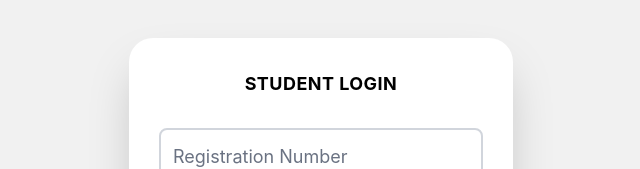
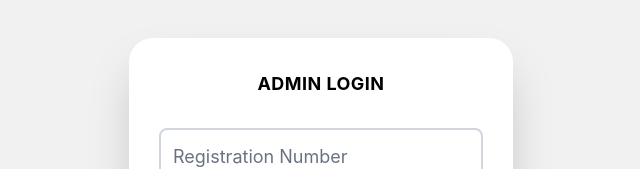
Before and after one commit to MohamadNazik/uov-student-registration-and-renewal-system, a React (Vite) app in the folder admin-frontend/: page / in a window 1280 px wide. Shown: the part 307-476 px from the top of the page, without its empty margins (319-959 px from the left). Built offline with nearby package versions, Linux system fonts and the light colour scheme.

Commit message:
Change header in  Admin Login page

```diff
--- a/admin-frontend/src/pages/LoginPage.jsx
+++ b/admin-frontend/src/pages/LoginPage.jsx
@@ -9,7 +9,7 @@ function LoginPage() {
       <Banner />
       <div className="bg-white p-8 sm:p-8 rounded-3xl flex flex-col items-center gap-5 sm:gap-8 shadow-2xl">
         <h2 className="text-sm sm:text-lg font-bold tracking-wide uppercase">
-          Student Login
+          Admin Login
         </h2>
         <div className="relative">
           <input
```
